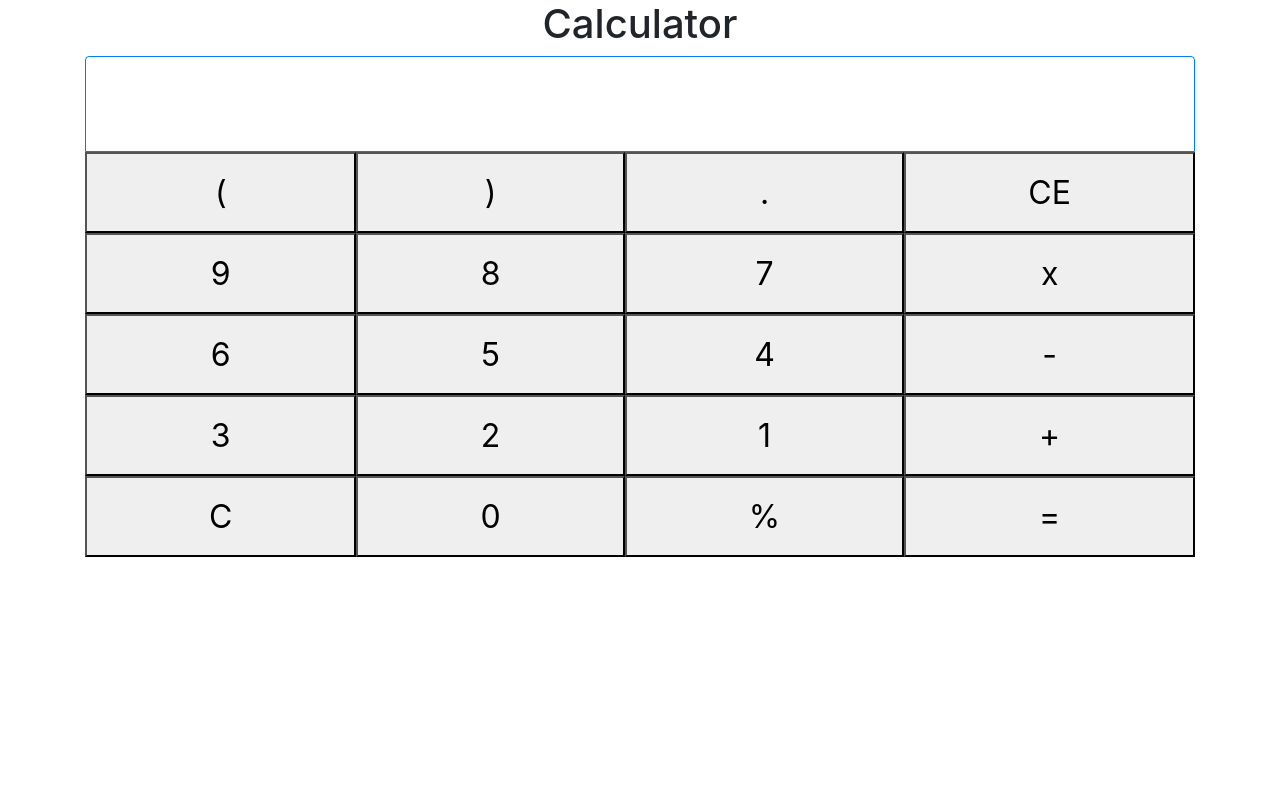
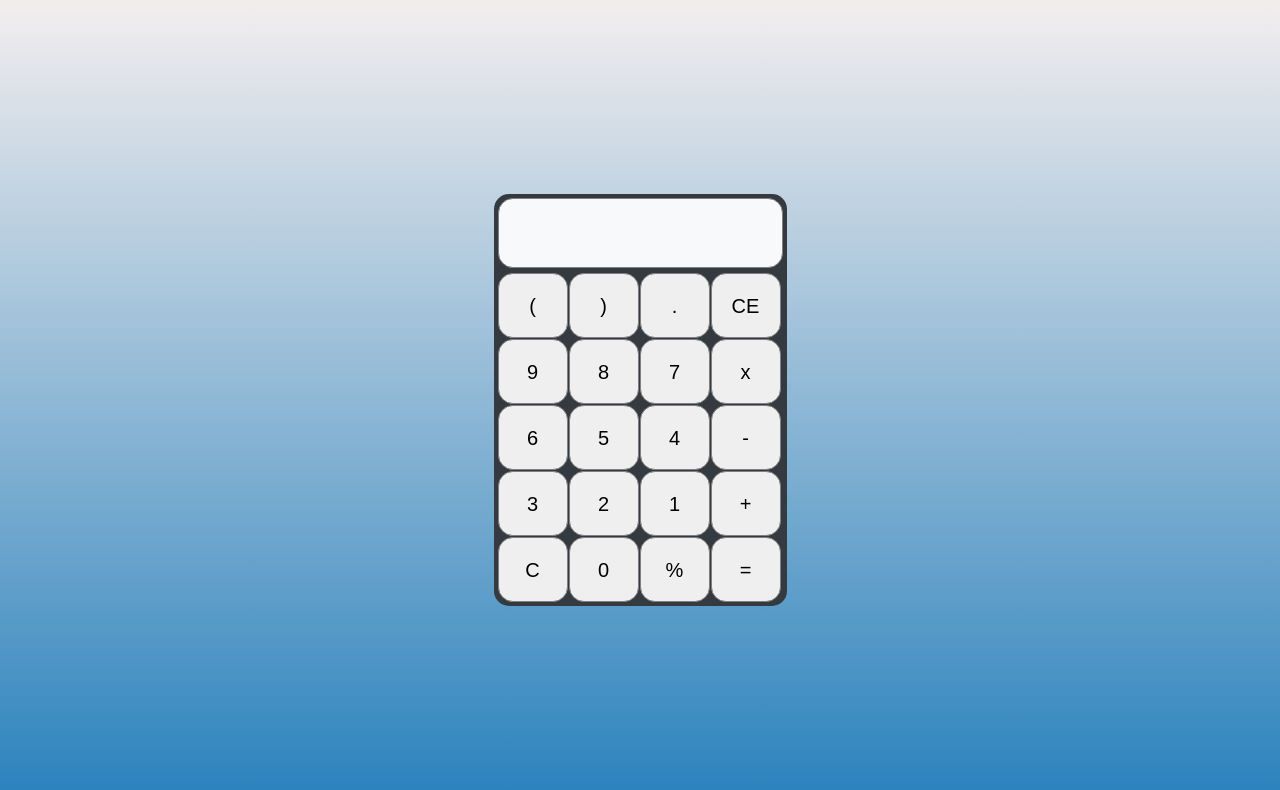
Before and after one commit to balayokesh/calculator, a React (Create React App) app: page / in a window 1280 px wide. Shown: the top 790 px of the page. Built offline with nearby package versions, Linux system fonts and the light colour scheme.

Commit message:
Improved UI

```diff
--- a/public/index.html
+++ b/public/index.html
@@ -24,7 +24,7 @@
       work correctly both with client-side routing and a non-root public URL.
       Learn how to configure a non-root public URL by running `npm run build`.
     -->
-    <title>React App</title>
+    <title>Calculator</title>
   </head>
   <body>
     <noscript>You need to enable JavaScript to run this app.</noscript>
--- a/src/App.css
+++ /dev/null
@@ -1,13 +0,0 @@
-#keypad {
-  display: grid;
-  grid-template-columns: auto auto auto auto;
-  height: 100%;
-}
-#keypad > button{
-  padding: 5% 0%;
-  font-size: 2em;
-}
-
-input {
-	font-size: 2em;
-}
--- a/src/App.js
+++ b/src/App.js
@@ -1,7 +1,6 @@
 import React, { useState } from 'react';
-import Display from './Components/Display';
 import 'bootstrap/dist/css/bootstrap.css';
-import './App.css';
+import './index.css';
 
 function App() {
 	const [result, setResult] = useState("");
@@ -42,9 +41,12 @@ function App() {
 	}
 
 	return (
-		<div className="container h-100 d-flex flex-column align-items-center">
-			<h1>Calculator</h1>
-			<Display result={result} />
+		<div className="d-flex flex-column vh-100 align-items-center justify-content-center" id="parent">
+
+			<div className='bg-dark p-1' id="calculator">
+				<input id="display" className='text-right bg-light'
+					value={result}
+				/>
 
 				<div id="keypad" className="w-100">
 					<button name="(" onClick={e => handleClick(e.target.name)}>(</button>
@@ -67,10 +69,11 @@ function App() {
 					<button name="1" onClick={e => handleClick(e.target.name)}>1</button>
 					<button name="+" onClick={e => handleClick(e.target.name)}>+</button>
 
-				<button name="C" onClick={e => handleClick(e.target.name)}>C</button	>
+					<button name="C" onClick={e => handleClick(e.target.name)}>C</button>
 					<button name="0" onClick={e => handleClick(e.target.name)}>0</button>
 					<button name="/" onClick={e => handleClick(e.target.name)}>%</button>
 					<button name="=" onClick={e => handleClick(e.target.name)}>=</button>
+				</div>
 			</div>
 		</div>
 	);
--- a/src/Components/Display.js
+++ /dev/null
@@ -1,13 +0,0 @@
-import React from 'react';
-import 'bootstrap/dist/css/bootstrap.css';
-
-function Display(props) {
-	let { result } = props;
-	return (
-		<div className="result border text-right w-100 border-primary rounded-top" style={{ height: "12vh" }}>
-			<h1>{result}</h1>
-		</div>
-	);
-}
-
-export default Display;
--- a/src/index.css
+++ b/src/index.css
@@ -1,13 +1,35 @@
-body {
-  margin: 0;
-  font-family: -apple-system, BlinkMacSystemFont, 'Segoe UI', 'Roboto', 'Oxygen',
-    'Ubuntu', 'Cantarell', 'Fira Sans', 'Droid Sans', 'Helvetica Neue',
-    sans-serif;
-  -webkit-font-smoothing: antialiased;
-  -moz-osx-font-smoothing: grayscale;
+* {
+  font-family: sans-serif;
 }
 
-code {
-  font-family: source-code-pro, Menlo, Monaco, Consolas, 'Courier New',
-    monospace;
+#parent {
+  background: linear-gradient(rgb(243, 238, 238), rgb(42, 130, 189));
 }
+
+#keypad {
+  display: grid;
+  grid-template-columns: 70px 70px 70px 70px;
+  grid-gap: 1px;
+}
+#keypad > button{
+  font-size: 20px;
+  height: 65px;
+  border-radius: 15px;
+}
+
+#display {
+  height: 70px;
+  border: 1px solid grey;
+  border-radius: 15px;
+  font-size: 2em;
+  width: 285px;
+  margin-bottom: 5px;
+}
+
+button {
+  border: 1px solid grey;
+}
+
+#calculator {
+  border-radius: 15px;
+}
```
Also changed, not shown: 1 other file (tests, documents, lock files or other folders). Lines whose indentation alone changed are shown as unchanged.
